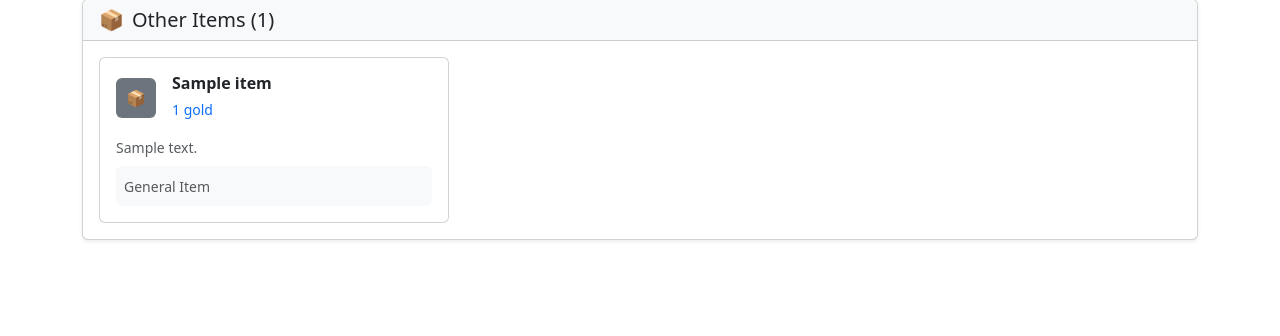
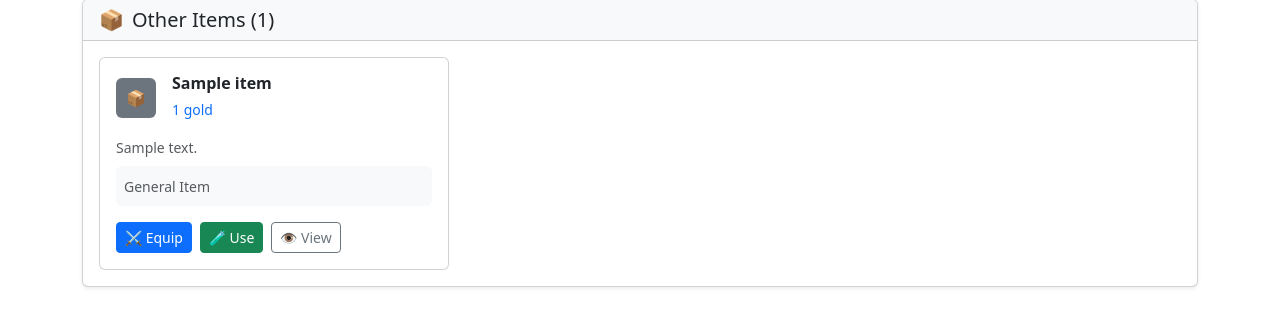
Before and after one commit to Ekipogh/rpg_game, a Django app: page /inventory/ in a window 1280 px wide. Shown: the part 263-599 px from the top of the page. Run offline with Django 5.2, Linux system fonts and the light colour scheme; tables that the repository leaves empty hold one stand-in row (values such as "Sample post"); data that the repository does not hold is empty.

Commit message:
Adding equip button

```diff
--- a/item/templates/item/inventory.html
+++ b/item/templates/item/inventory.html
@@ -1,11 +1,11 @@
 <!DOCTYPE html>
 <html lang="en">
   <head>
-    <meta charset="UTF-8">
-    <meta name="viewport" content="width=device-width, initial-scale=1.0">
+    <meta charset="UTF-8" />
+    <meta name="viewport" content="width=device-width, initial-scale=1.0" />
     <title>Inventory - RPG Game</title>
-    <link href="https://cdn.jsdelivr.net/npm/bootstrap@5.3.8/dist/css/bootstrap.min.css" rel="stylesheet">
-    <link href="https://fonts.googleapis.com/css2?family=Inter:wght@400;500;600;700&display=swap" rel="stylesheet">
+    <link href="https://cdn.jsdelivr.net/npm/bootstrap@5.3.8/dist/css/bootstrap.min.css" rel="stylesheet" />
+    <link href="https://fonts.googleapis.com/css2?family=Inter:wght@400;500;600;700&display=swap" rel="stylesheet" />
   </head>
   <body>
     <div class="container-md py-4">
@@ -17,14 +17,11 @@
             <p class="text-muted mb-0">Manage your items and equipment</p>
           </div>
           <div>
-                    <a href="/home" class="btn btn-outline-secondary me-2">
-                        🏠 Home
-                    </a>
+            <a href="/home" class="btn btn-outline-secondary me-2">🏠 Home</a>
           </div>
         </div>
       </div>
-</head>
-<body>
+
       <div class="inventory-container">
         <!-- Header -->
         <div class="inventory-header">
@@ -41,9 +38,7 @@
             <div class="col-12 mb-4">
               <div class="card shadow-sm">
                 <div class="card-header bg-light">
-                        <h5 class="card-title mb-0">
-                            <span class="me-2">⚔️</span>Weapons ({{ weapons|length }})
-                        </h5>
+                  <h5 class="card-title mb-0"><span class="me-2">⚔️</span>Weapons ({{ weapons|length }})</h5>
                 </div>
                 <div class="card-body">
                   <div class="row g-3">
@@ -60,9 +55,17 @@
                                 <small class="text-primary">{{ weapon.value|default:0 }} gold</small>
                               </div>
                             </div>
-                                        <p class="text-muted small mb-2">{{ weapon.description|default:"A reliable weapon for combat." }}</p>
-                                        <div class="bg-light rounded p-2">
-                                            <small class="text-muted">{{ weapon.damage|default:0 }} DMG • {{ weapon.weapon_type|default:"sword"|title }}</small>
+                            <p class="text-muted small mb-2">{{ weapon.description|default:'A reliable weapon for combat.' }}</p>
+                            <div class="bg-light rounded p-2 mb-3">
+                              <small class="text-muted">{{ weapon.damage|default:0 }} DMG • {{ weapon.weapon_type|default:'sword'|title }}</small>
+                            </div>
+                            <div class="d-flex gap-2">
+                              <button class="btn btn-primary btn-sm flex-fill" onclick="event.stopPropagation(); equipItem({{ weapon.id }})">
+                                ⚔️ Equip
+                              </button>
+                              <button class="btn btn-outline-secondary btn-sm" onclick="event.stopPropagation(); viewItem({{ weapon.id }})">
+                                👁️ View
+                              </button>
                             </div>
                           </div>
                         </div>
@@ -79,9 +82,7 @@
             <div class="col-12 mb-4">
               <div class="card shadow-sm">
                 <div class="card-header bg-light">
-                        <h5 class="card-title mb-0">
-                            <span class="me-2">🛡️</span>Armor ({{ armor|length }})
-                        </h5>
+                  <h5 class="card-title mb-0"><span class="me-2">🛡️</span>Armor ({{ armor|length }})</h5>
                 </div>
                 <div class="card-body">
                   <div class="row g-3">
@@ -98,9 +99,17 @@
                                 <small class="text-primary">{{ armor_piece.value|default:0 }} gold</small>
                               </div>
                             </div>
-                                        <p class="text-muted small mb-2">{{ armor_piece.description|default:"Protective gear for adventurers." }}</p>
-                                        <div class="bg-light rounded p-2">
-                                            <small class="text-muted">{{ armor_piece.defense|default:0 }} DEF • {{ armor_piece.armor_type|default:"leather"|title }}</small>
+                            <p class="text-muted small mb-2">{{ armor_piece.description|default:'Protective gear for adventurers.' }}</p>
+                            <div class="bg-light rounded p-2 mb-3">
+                              <small class="text-muted">{{ armor_piece.defense|default:0 }} DEF • {{ armor_piece.armor_type|default:'leather'|title }}</small>
+                            </div>
+                            <div class="d-flex gap-2">
+                              <button class="btn btn-primary btn-sm flex-fill" onclick="event.stopPropagation(); equipItem({{ armor_piece.id }})">
+                                🛡️ Equip
+                              </button>
+                              <button class="btn btn-outline-secondary btn-sm" onclick="event.stopPropagation(); viewItem({{ armor_piece.id }})">
+                                👁️ View
+                              </button>
                             </div>
                           </div>
                         </div>
@@ -117,9 +126,7 @@
             <div class="col-12 mb-4">
               <div class="card shadow-sm">
                 <div class="card-header bg-light">
-                        <h5 class="card-title mb-0">
-                            <span class="me-2">🛡️</span>Off-Hand ({{ offhands|length }})
-                        </h5>
+                  <h5 class="card-title mb-0"><span class="me-2">🛡️</span>Off-Hand ({{ offhands|length }})</h5>
                 </div>
                 <div class="card-body">
                   <div class="row g-3">
@@ -136,9 +143,17 @@
                                 <small class="text-primary">{{ offhand.value|default:0 }} gold</small>
                               </div>
                             </div>
-                                        <p class="text-muted small mb-2">{{ offhand.description|default:"A useful off-hand item." }}</p>
-                                        <div class="bg-light rounded p-2">
-                                            <small class="text-muted">{{ offhand.block|default:0 }} BLOCK • {{ offhand.shield_type|default:"wooden"|title }}</small>
+                            <p class="text-muted small mb-2">{{ offhand.description|default:'A useful off-hand item.' }}</p>
+                            <div class="bg-light rounded p-2 mb-3">
+                              <small class="text-muted">{{ offhand.block|default:0 }} BLOCK • {{ offhand.shield_type|default:'wooden'|title }}</small>
+                            </div>
+                            <div class="d-flex gap-2">
+                              <button class="btn btn-primary btn-sm flex-fill" onclick="event.stopPropagation(); equipItem({{ offhand.id }})">
+                                🛡️ Equip
+                              </button>
+                              <button class="btn btn-outline-secondary btn-sm" onclick="event.stopPropagation(); viewItem({{ offhand.id }})">
+                                👁️ View
+                              </button>
                             </div>
                           </div>
                         </div>
@@ -155,9 +170,7 @@
             <div class="col-12 mb-4">
               <div class="card shadow-sm">
                 <div class="card-header bg-light">
-                        <h5 class="card-title mb-0">
-                            <span class="me-2">🧪</span>Consumables ({{ consumables|length }})
-                        </h5>
+                  <h5 class="card-title mb-0"><span class="me-2">🧪</span>Consumables ({{ consumables|length }})</h5>
                 </div>
                 <div class="card-body">
                   <div class="row g-3">
@@ -174,13 +187,27 @@
                                 <small class="text-primary">{{ consumable.value|default:0 }} gold</small>
                               </div>
                             </div>
-                                        <p class="text-muted small mb-2">{{ consumable.description|default:"A consumable item with special effects." }}</p>
-                                        <div class="bg-light rounded p-2">
+                            <p class="text-muted small mb-2">{{ consumable.description|default:'A consumable item with special effects.' }}</p>
+                            <div class="bg-light rounded p-2 mb-3">
                               <small class="text-muted">
-                                                {% if consumable.heal_amount > 0 %}+{{ consumable.heal_amount }} HP{% endif %}
-                                                {% if consumable.mana_restore > 0 %}{% if consumable.heal_amount > 0 %} • {% endif %}+{{ consumable.mana_restore }} MP{% endif %}
-                                                {% if consumable.duration > 0 %}{% if consumable.heal_amount > 0 or consumable.mana_restore > 0 %} • {% endif %}{{ consumable.duration }}s duration{% endif %}
+                                {% if consumable.heal_amount > 0 %}
+                                  +{{ consumable.heal_amount }} HP
+                                {% endif %}
+                                {% if consumable.mana_restore > 0 %}
+                                  {% if consumable.heal_amount > 0 %} • {% endif %}+{{ consumable.mana_restore }} MP
+                                {% endif %}
+                                {% if consumable.duration > 0 %}
+                                  {% if consumable.heal_amount > 0 or consumable.mana_restore > 0 %} • {% endif %}{{ consumable.duration }}s duration
+                                {% endif %}
                               </small>
+                            </div>
+                            <div class="d-flex gap-2">
+                              <button class="btn btn-success btn-sm flex-fill" onclick="event.stopPropagation(); useItem({{ consumable.id }})">
+                                🧪 Use
+                              </button>
+                              <button class="btn btn-outline-secondary btn-sm" onclick="event.stopPropagation(); viewItem({{ consumable.id }})">
+                                👁️ View
+                              </button>
                             </div>
                           </div>
                         </div>
@@ -197,9 +224,7 @@
             <div class="col-12 mb-4">
               <div class="card shadow-sm">
                 <div class="card-header bg-light">
-                        <h5 class="card-title mb-0">
-                            <span class="me-2">📦</span>Other Items ({{ other_items|length }})
-                        </h5>
+                  <h5 class="card-title mb-0"><span class="me-2">📦</span>Other Items ({{ other_items|length }})</h5>
                 </div>
                 <div class="card-body">
                   <div class="row g-3">
@@ -216,9 +241,20 @@
                                 <small class="text-primary">{{ item.value|default:0 }} gold</small>
                               </div>
                             </div>
-                                        <p class="text-muted small mb-2">{{ item.description|default:"A mysterious item." }}</p>
-                                        <div class="bg-light rounded p-2">
+                            <p class="text-muted small mb-2">{{ item.description|default:'A mysterious item.' }}</p>
+                            <div class="bg-light rounded p-2 mb-3">
                               <small class="text-muted">General Item</small>
+                            </div>
+                            <div class="d-flex gap-2">
+                              <button class="btn btn-primary btn-sm" onclick="event.stopPropagation(); equipItem({{ item.id }})">
+                                ⚔️ Equip
+                              </button>
+                              <button class="btn btn-success btn-sm" onclick="event.stopPropagation(); useItem({{ item.id }})">
+                                🧪 Use
+                              </button>
+                              <button class="btn btn-outline-secondary btn-sm" onclick="event.stopPropagation(); viewItem({{ item.id }})">
+                                👁️ View
+                              </button>
                             </div>
                           </div>
                         </div>
@@ -238,20 +274,33 @@
                   <div style="font-size: 4rem; opacity: 0.5; margin-bottom: 1rem;">🎒</div>
                   <h3 class="mb-3">Your inventory is empty</h3>
                   <p class="text-muted mb-4">Start your adventure to collect items!</p>
-                        <a href="/" class="btn btn-primary">
-                            🏠 Start Adventure
-                        </a>
+                  <a href="/" class="btn btn-primary">🏠 Start Adventure</a>
                 </div>
               </div>
             </div>
           {% endif %}
         </div>
       </div>
+    </div>
 
     <script src="https://cdn.jsdelivr.net/npm/bootstrap@5.3.8/dist/js/bootstrap.bundle.min.js"></script>
     <script>
       function viewItem(itemId) {
-            window.location.href = `/item/${itemId}/`;
+        window.location.href = `/item/${itemId}/`
+      }
+
+      function equipItem(itemId) {
+        // TODO: Implement equip functionality
+        alert(`Equipping item ${itemId}...`);
+        // This would typically make an AJAX call to your Django backend
+        // Example: fetch(`/api/items/${itemId}/equip/`, { method: 'POST', ... })
+      }
+
+      function useItem(itemId) {
+        // TODO: Implement use functionality
+        alert(`Using item ${itemId}...`);
+        // This would typically make an AJAX call to your Django backend
+        // Example: fetch(`/api/items/${itemId}/use/`, { method: 'POST', ... })
       }
     </script>
   </body>
```
Lines whose indentation alone changed are shown as unchanged.
